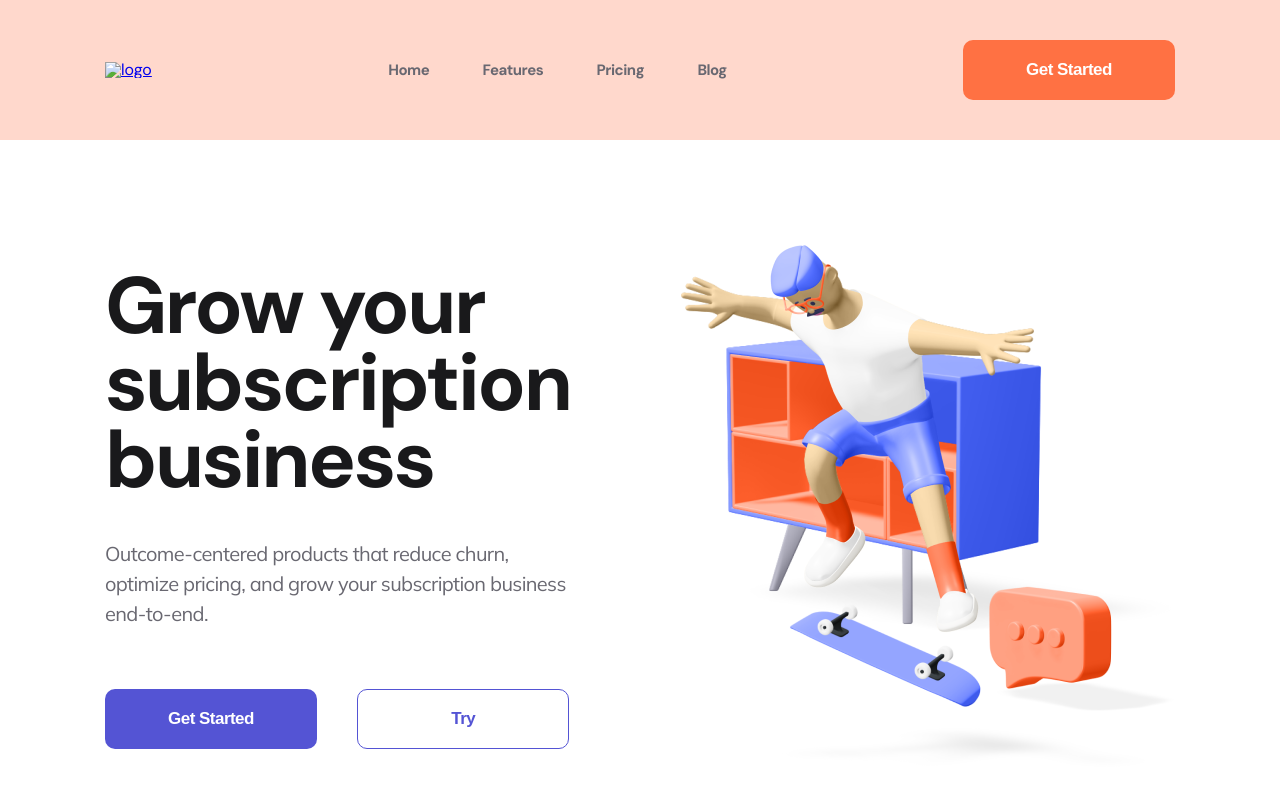
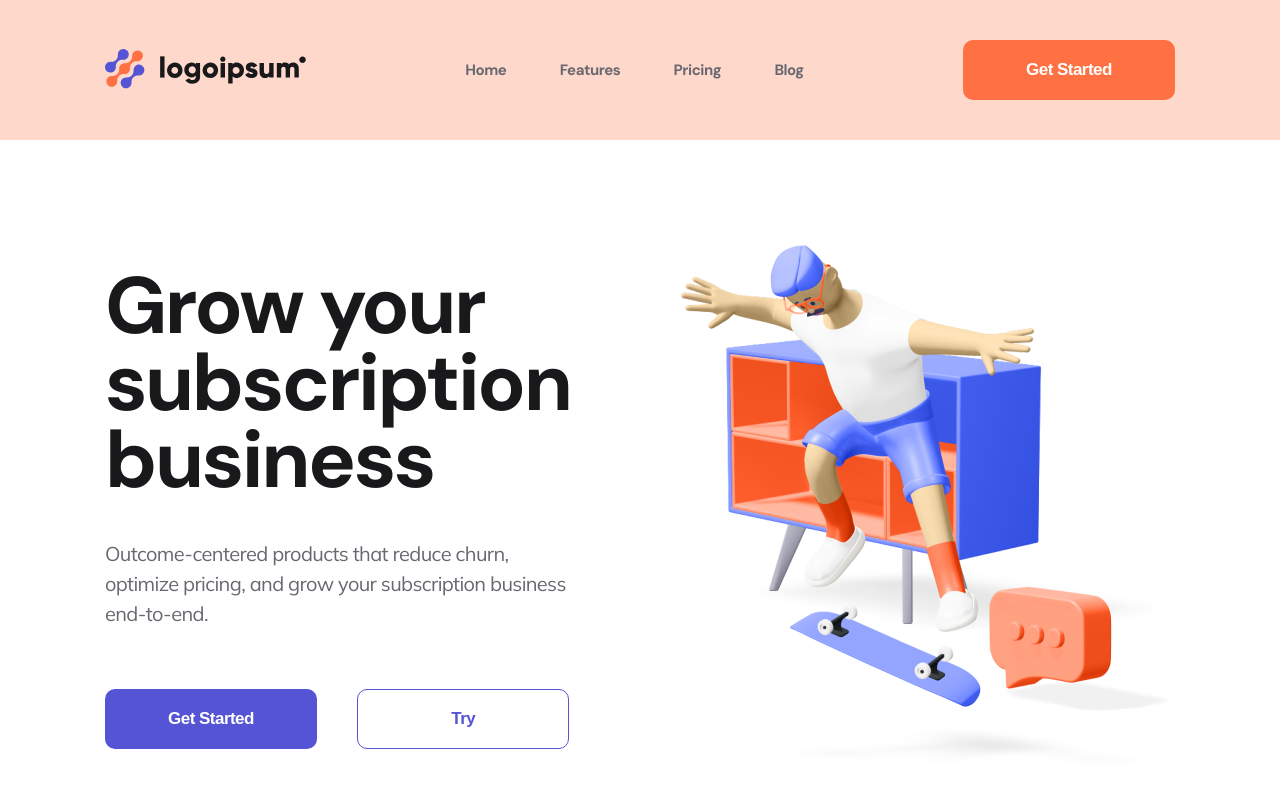
Before and after one commit to JuliaNiky/logoipsum, a plain HTML site: page index.html in a window 1280 px wide. Shown: the top 800 px of the page. Drawn offline with nearby package versions, Linux system fonts and the light colour scheme; the site is published under a folder, as on GitHub Pages, so addresses that start at the root find nothing.

Commit message:
Update index.html

```diff
--- a/index.html
+++ b/index.html
@@ -20,7 +20,7 @@
         <div class="container header__flex">
             <div>
                 <a href="#">
-                <img src="/Img/Logo Color.svg" alt="logo">
+                <img src="./Img/Logo Color.svg" alt="logo">
                 </a>
             </div>
             <nav class="nav">
```
